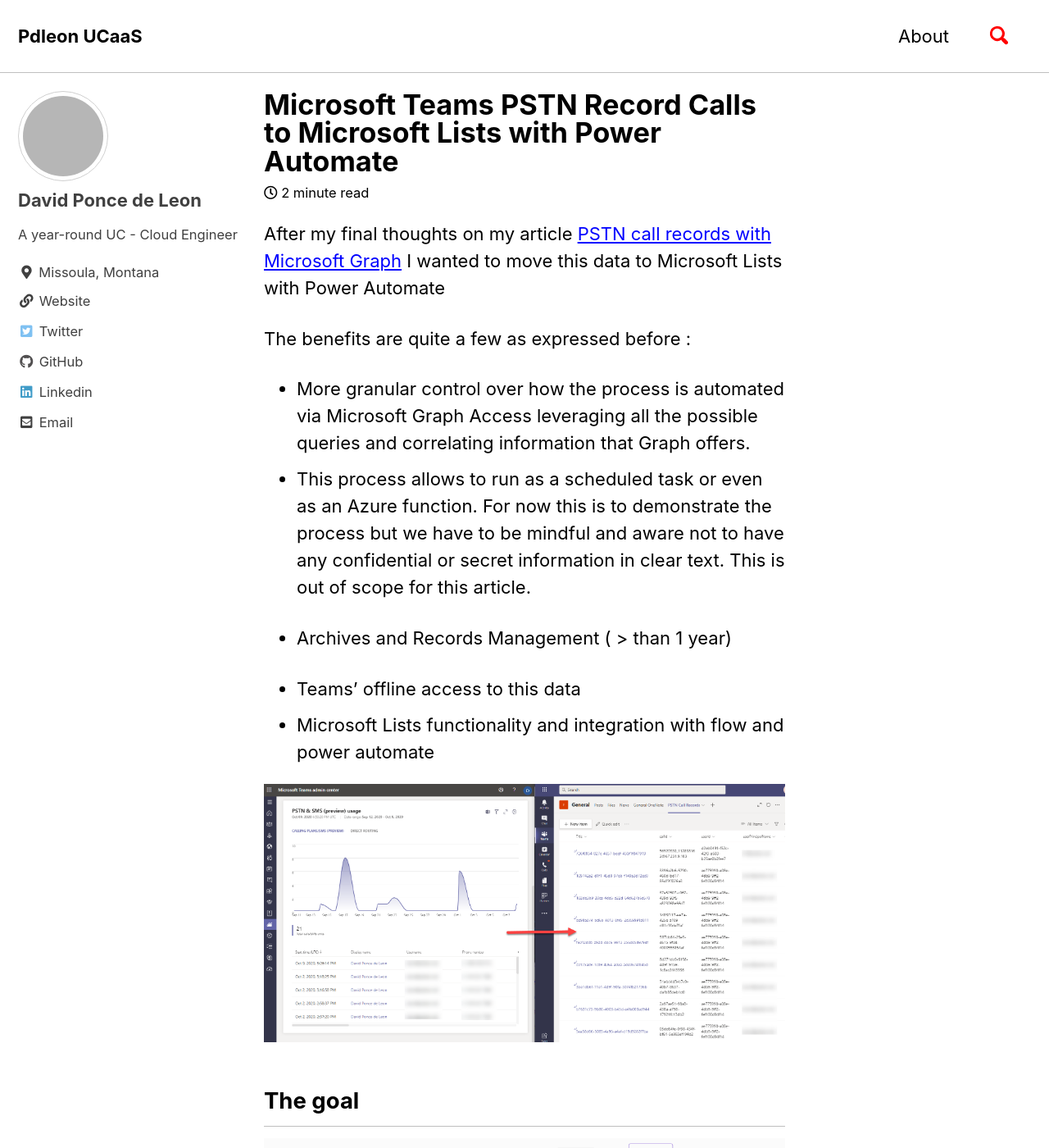
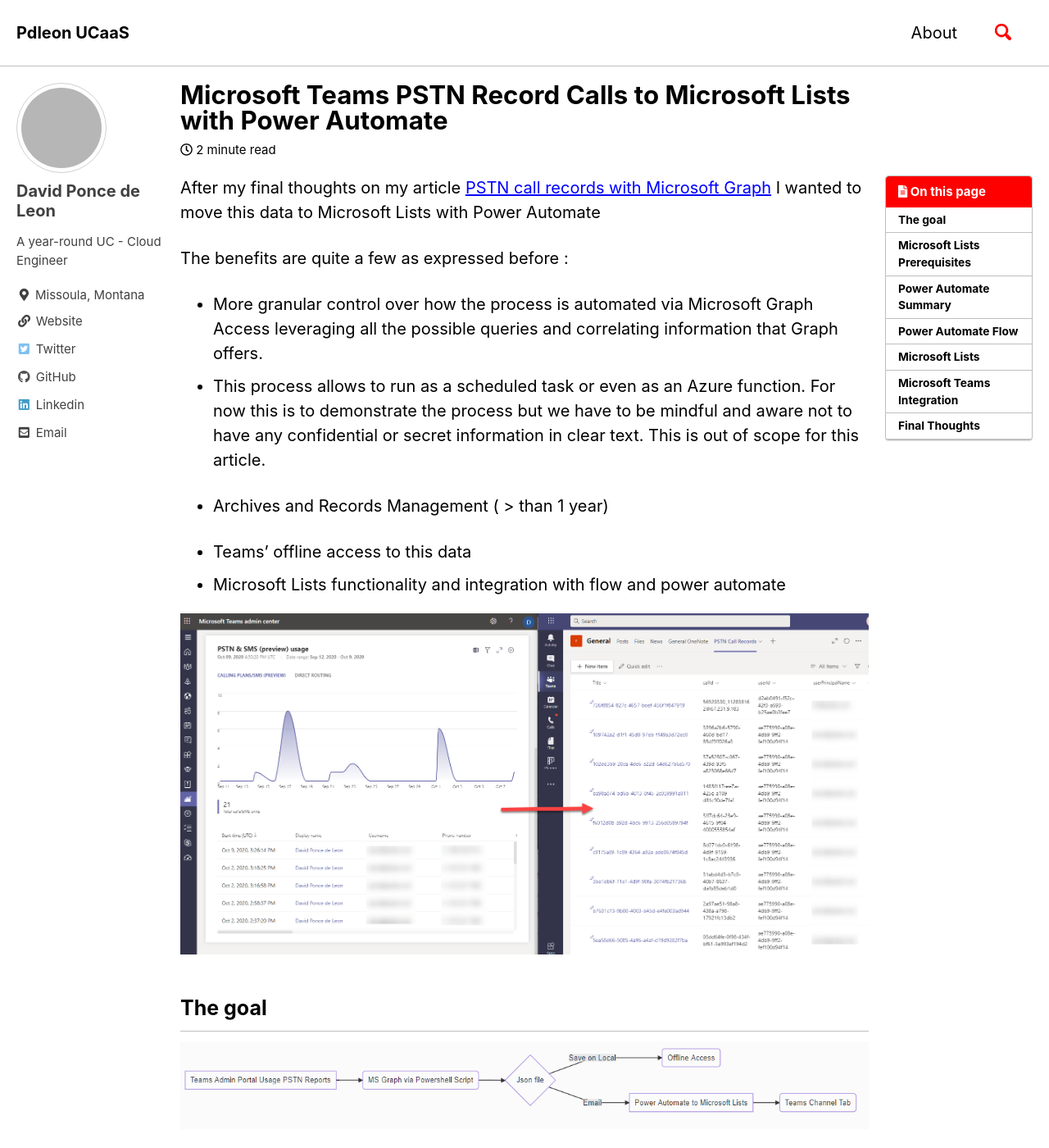
Before and after one commit to Pdleon/pdleon.github.io, a Jekyll site: the page built from _posts/2020-10-08-PSTN Call Records to Microsoft Lists.md, in a window 1280 px wide and 1400 px high. Shown: the whole window at 82% size. Built offline with Jekyll 4.4.1, drawn with Linux system fonts in a browser that asks for light colours; cached includes are drawn as plain includes; comment, search, counter and statistics services are not loaded; some of the changed text lies outside the part shown; grey boxes are pictures that could not be loaded.

Commit message:
updating post width and toc in the posts

```diff
--- a/_posts/2020-10-08-PSTN Call Records to Microsoft Lists.md
+++ b/_posts/2020-10-08-PSTN Call Records to Microsoft Lists.md
@@ -1,6 +1,7 @@
 ---
 title: "Microsoft Teams PSTN Record Calls to Microsoft Lists with Power Automate"
-tags: [Power Automate]
+toc: true
+tags: [Teams, Power Automate]
 excerpt: "Automate PSTN call records in Teams Admin Dashboard to Microsoft Lists "
 ---
 
--- a/_sass/minimal-mistakes/_variables.scss
+++ b/_sass/minimal-mistakes/_variables.scss
@@ -144,7 +144,7 @@ $small: 600px !default;
 $medium: 768px !default;
 $medium-wide: 900px !default;
 $large: 1024px !default;
-$x-large: 1280px !default;
+$x-large: 1400px !default;
 $max-width: $x-large !default;
 
 /*
```
Also changed, not shown: _posts/2020-10-06-Retrieve PSTN Calls with Microsoft Graph.md (+2 -1 lines).
